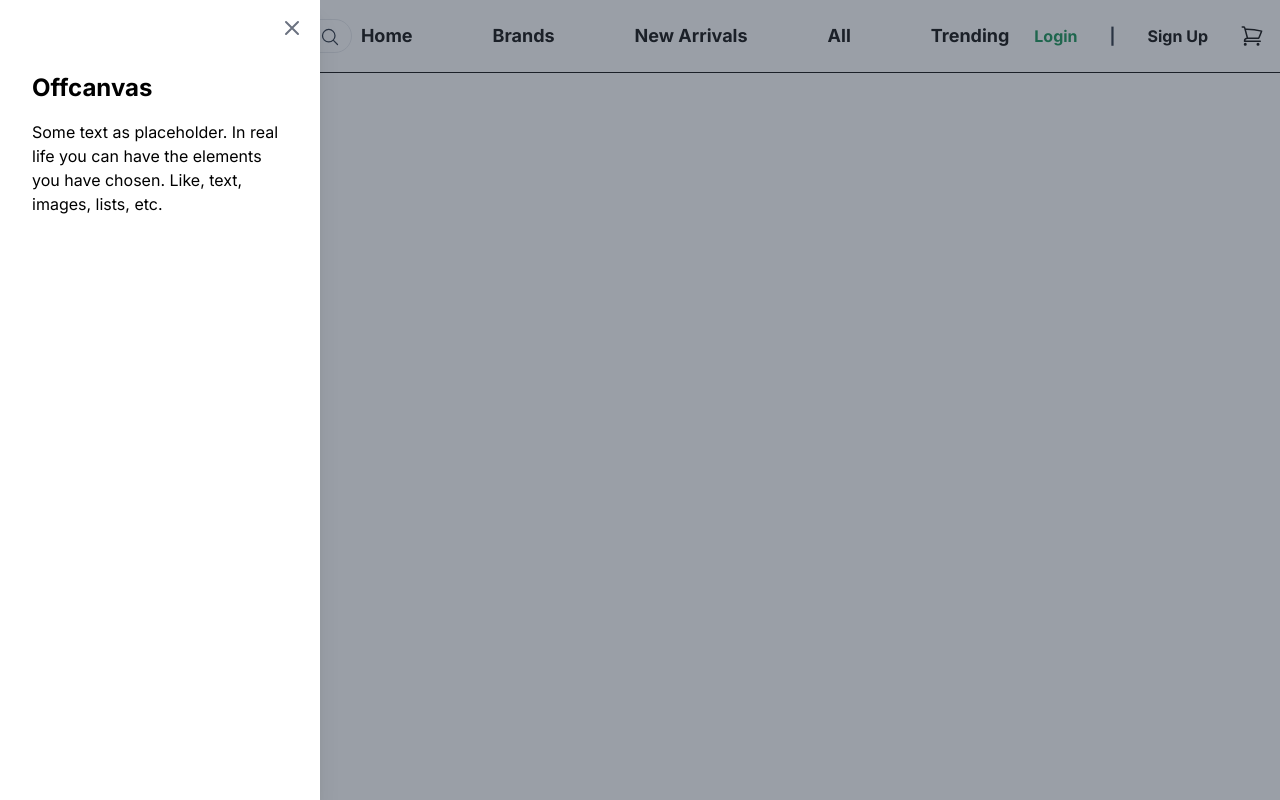
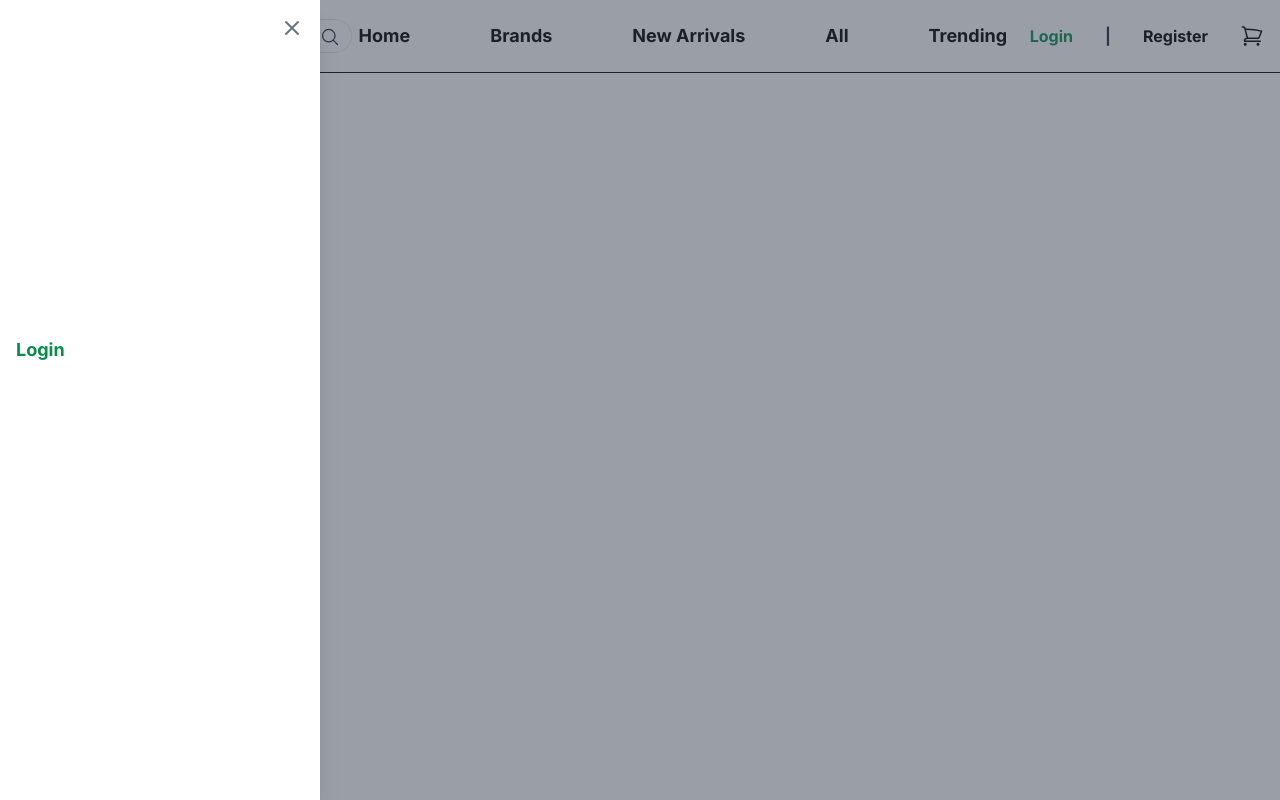
Before and after one commit to astronomx/solemarket, a Next.js app: page / in a window 1280 px wide. Both pictures are taken after a click on the button 28 px from the left and 36 px from the top of the page. Built offline with nearby package versions, Linux system fonts and the light colour scheme.

Commit message:
hamburgermenu

```diff
--- a/src/components/Navbar.tsx
+++ b/src/components/Navbar.tsx
@@ -32,20 +32,19 @@ const Navbar = () => {
         </div>
       </div>
       <div className="hidden md:flex space-x-20">
-        <Link href="/about" passHref>
+        <Link href="/Home" passHref>
           <span className="font-bold text-lg hover:text-[#098C4C]">Home</span>
         </Link>
-        <Link href="/about" passHref>
+        <Link href="/Brands" passHref>
           <span className="font-bold text-lg hover:text-[#098C4C]">Brands</span>
         </Link>
-
-        <Link href="/about" passHref>
+        <Link href="/NewArrivals" passHref>
           <span className="font-bold text-lg hover:text-[#098C4C]">New Arrivals</span>
         </Link>
-        <Link href="/about" passHref>
+        <Link href="/All" passHref>
           <span className="font-bold text-lg hover:text-[#098C4C]">All</span>
         </Link>
-        <Link href="/about" passHref>
+        <Link href="/Trending" passHref>
           <span className="font-bold text-lg hover:text-[#098C4C]">Trending</span>
         </Link>
       </div>
@@ -53,13 +52,13 @@ const Navbar = () => {
       <div className="hidden md:flex items-center space-x-4">
         <button className="font-bold text-[#098C4C] py-2 px-4">Login</button>
         <span className="font-bold text-gray-800">|</span>
-        <button className="font-bold text-black py-2 px-4">Sign Up</button>
+        <button className="font-bold text-black py-2 px-4">Register</button>
         <button><ShoppingCartIcon className="h-6 w-6 text-black" /></button>
       </div>
 
       {showOffcanvas && (
         <div className="fixed inset-0 bg-gray-700 bg-opacity-50 z-50">
-          <div className="absolute inset-y-0 left-0 max-w-xs w-full bg-white shadow-xl">
+          <div className="absolute inset-y-0 left-0 max-w-xs w-full bg-white shadow-xl bg-[#2C2C2C]">
             <div className="flex justify-end">
               <button onClick={handleToggleOffcanvas} className="p-4">
                 <svg xmlns="http://www.w3.org/2000/svg" className="h-6 w-6 text-gray-500" fill="none" viewBox="0 0 24 24" stroke="currentColor">
@@ -68,11 +67,45 @@ const Navbar = () => {
               </button>
             </div>
             <div className="py-4 px-8">
-              <h2 className="text-2xl font-bold">Offcanvas</h2>
               <p className="mt-4">
-                Some text as placeholder. In real life you can have the elements you
-                have chosen. Like, text, images, lists, etc.
+                <Link href="/Home" passHref>
+                  <span className="font-bold text-lg text-white hover:text-[#098C4C]">Home</span>
+                </Link>
+                <br />
+                <Link href="/Brands" passHref>
+                  <span className="font-bold text-lg text-white hover:text-[#098C4C]">Brands</span>
+                </Link>
+                <br />
+                <Link href="/All" passHref>
+                  <span className="font-bold text-lg text-white hover:text-[#098C4C]">All</span>
+                </Link>
+                <br />
+                <Link href="/Trending" passHref>
+                  <span className="font-bold text-lg text-white hover:text-[#098C4C]">Trending</span>
+                </Link>
+                <br />
+                <Link href="/New Arrival" passHref>
+                  <span className="font-bold text-lg text-white hover:text-[#098C4C]">New Arrival</span>
+                </Link>
+                <br />
+                <Link href="/Coming soon" passHref>
+                  <span className="font-bold text-lg text-white hover:text-[#098C4C]">Coming soon</span>
+                </Link>
+                <br />
+                <Link href="/Selling" passHref>
+                  <span className="font-bold text-lg text-white hover:text-[#098C4C]">Selling</span>
+                </Link>
+                <br />
+                <Link href="/Buying" passHref>
+                  <span className="font-bold text-lg text-white hover:text-[#098C4C]">Buying</span>
+                </Link>
               </p>
+            </div>
+
+            <div className="hidden md:flex items-center">
+              <button className="font-bold text-lg text-[#098C4C] py-2 px-4">Login</button>
+              <span className="font-bold text-white">|</span>
+              <button className="font-bold text-lg text-white py-2 px-4">Register</button>
             </div>
           </div>
         </div>
```
